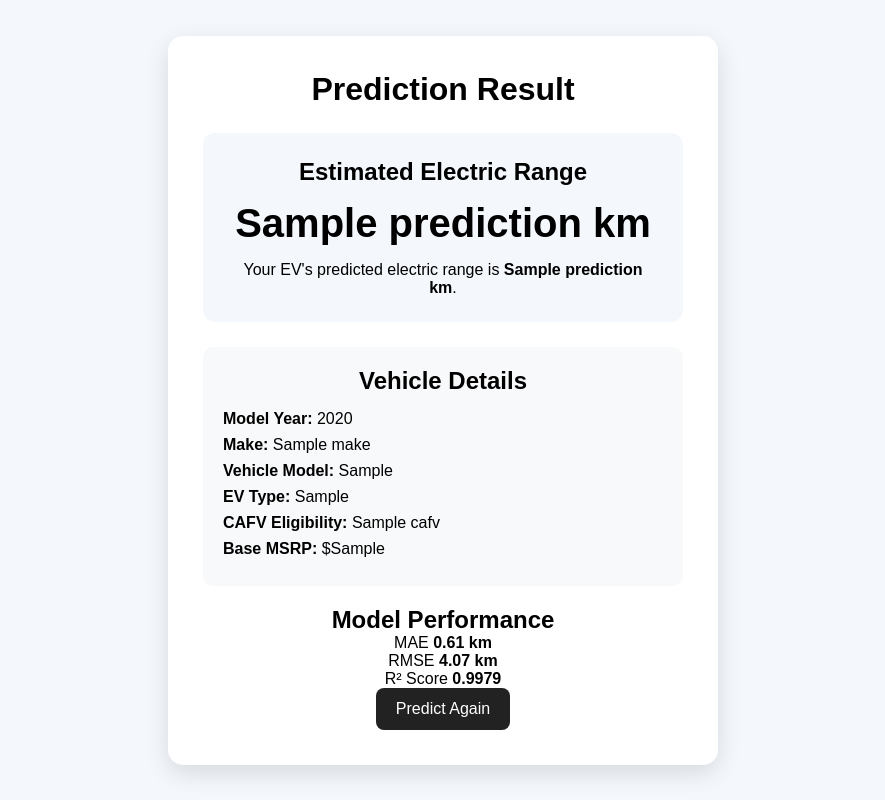
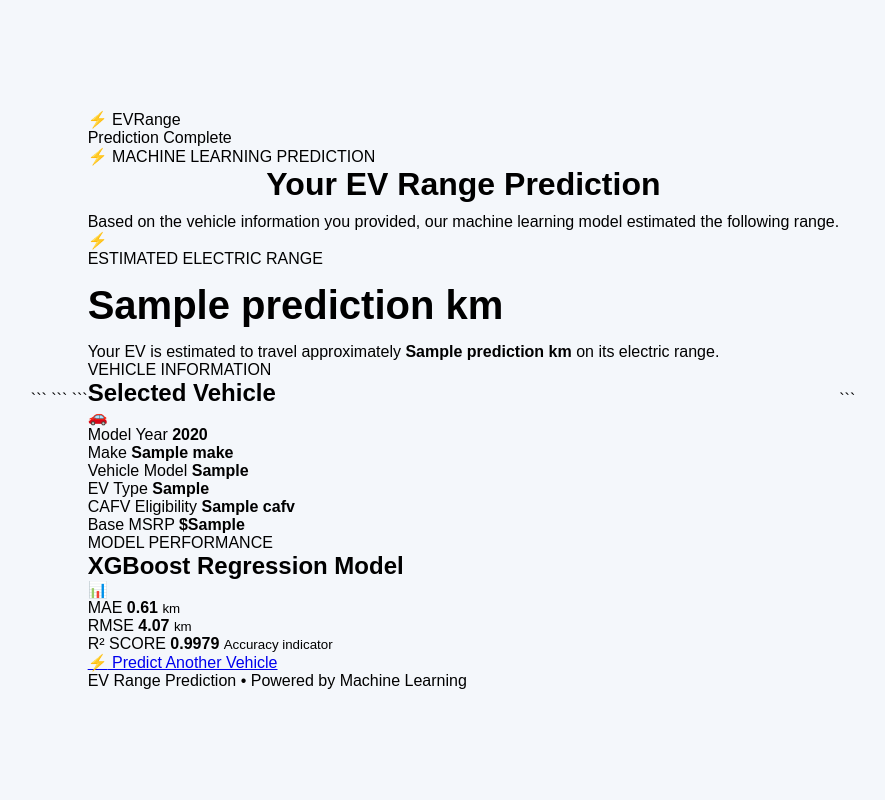
Before and after one commit to monikasmoni14/EV_Range_Prediction., a Flask app: template templates/result.html in a window 1280 px wide. Shown: the whole page, without its empty margins (197-1082 px from the left). Run offline with Flask 3, Linux system fonts and the light colour scheme; the template is opened without the code that fills it: most values are stand-ins (such as "Sample title", 1, 10 or a date in 2020); parts of the project's set-up code (start-up, migrations or seed data) failed here and were passed over.

Commit message:
Revamp EV prediction result page layout and styles
Updated the HTML structure and styling for the EV prediction result page, enhancing the user interface and experience.

````diff
--- a/templates/result.html
+++ b/templates/result.html
@@ -1,105 +1,222 @@
 <!DOCTYPE html>
+
 <html lang="en">
+
 <head>
     <meta charset="UTF-8">
     <meta name="viewport" content="width=device-width, initial-scale=1.0">
 
-    <title>Prediction Result</title>
+```
+<title>EV Prediction Result</title>
 
-    <link rel="stylesheet"
-          href="{{ url_for('static', filename='css/style.css') }}">
+<link rel="stylesheet"
+      href="{{ url_for('static', filename='css/style.css') }}">
+
+<link rel="preconnect" href="https://fonts.googleapis.com">
+<link rel="preconnect" href="https://fonts.gstatic.com" crossorigin>
+
+<link href="https://fonts.googleapis.com/css2?family=Inter:wght@400;500;600;700;800&display=swap"
+      rel="stylesheet">
+```
+
 </head>
 
 <body>
 
-    <div class="container result-container">
+```
+<div class="glow glow-one"></div>
+<div class="glow glow-two"></div>
 
-        <h1>Prediction Result</h1>
+<div class="page">
 
-        <!-- Prediction Result -->
-        <div class="result-box">
+    <!-- Header -->
+    <header class="header">
 
-            <h2>Estimated Electric Range</h2>
+        <div class="logo">
+            <span class="logo-icon">⚡</span>
+            <span>EV<span class="logo-green">Range</span></span>
+        </div>
 
-            <div class="range">
-                {{ prediction }} km
+        <div class="header-badge">
+            <span class="status-dot"></span>
+            Prediction Complete
+        </div>
+
+    </header>
+
+
+    <!-- Result Section -->
+    <main class="result-page">
+
+        <div class="result-title">
+
+            <div class="small-title">
+                ⚡ MACHINE LEARNING PREDICTION
             </div>
 
+            <h1>
+                Your EV Range
+                <span>Prediction</span>
+            </h1>
+
             <p>
-                Your EV's predicted electric range is
-                <strong>{{ prediction }} km</strong>.
+                Based on the vehicle information you provided,
+                our machine learning model estimated the following range.
             </p>
 
         </div>
 
 
-        <!-- Vehicle Details -->
-        <div class="vehicle-details">
+        <!-- Main Prediction -->
+        <section class="result-card">
 
-            <h2>Vehicle Details</h2>
+            <div class="result-icon">
+                ⚡
+            </div>
 
-            <p>
-                <strong>Model Year:</strong>
-                {{ model_year }}
+            <p class="result-label">
+                ESTIMATED ELECTRIC RANGE
             </p>
 
-            <p>
-                <strong>Make:</strong>
-                {{ make }}
+            <div class="range">
+                {{ prediction }}
+                <span>km</span>
+            </div>
+
+            <p class="result-description">
+                Your EV is estimated to travel approximately
+                <strong>{{ prediction }} km</strong>
+                on its electric range.
             </p>
 
-            <p>
-                <strong>Vehicle Model:</strong>
-                {{ vehicle_model }}
-            </p>
+        </section>
 
-            <p>
-                <strong>EV Type:</strong>
-                {{ vehicle_type }}
-            </p>
 
-            <p>
-                <strong>CAFV Eligibility:</strong>
-                {{ cafv }}
-            </p>
+        <!-- Vehicle Information -->
+        <section class="details-card">
 
-            <p>
-                <strong>Base MSRP:</strong>
-                ${{ base_msrp }}
-            </p>
+            <div class="section-heading">
+
+                <div>
+                    <p class="card-label">
+                        VEHICLE INFORMATION
+                    </p>
+
+                    <h2>Selected Vehicle</h2>
+                </div>
+
+                <div class="mini-icon">
+                    🚗
+                </div>
+
+            </div>
+
+
+            <div class="details-grid">
+
+                <div class="detail-item">
+                    <span>Model Year</span>
+                    <strong>{{ model_year }}</strong>
+                </div>
+
+                <div class="detail-item">
+                    <span>Make</span>
+                    <strong>{{ make }}</strong>
+                </div>
+
+                <div class="detail-item">
+                    <span>Vehicle Model</span>
+                    <strong>{{ vehicle_model }}</strong>
+                </div>
+
+                <div class="detail-item">
+                    <span>EV Type</span>
+                    <strong>{{ vehicle_type }}</strong>
+                </div>
+
+                <div class="detail-item">
+                    <span>CAFV Eligibility</span>
+                    <strong>{{ cafv }}</strong>
+                </div>
+
+                <div class="detail-item">
+                    <span>Base MSRP</span>
+                    <strong>${{ base_msrp }}</strong>
+                </div>
+
+            </div>
+
+        </section>
+
+
+        <!-- Model Performance -->
+        <section class="performance-card">
+
+            <div class="section-heading">
+
+                <div>
+                    <p class="card-label">
+                        MODEL PERFORMANCE
+                    </p>
+
+                    <h2>XGBoost Regression Model</h2>
+                </div>
+
+                <div class="mini-icon">
+                    📊
+                </div>
+
+            </div>
+
+
+            <div class="performance-grid">
+
+                <div class="metric">
+                    <span>MAE</span>
+                    <strong>0.61</strong>
+                    <small>km</small>
+                </div>
+
+                <div class="metric">
+                    <span>RMSE</span>
+                    <strong>4.07</strong>
+                    <small>km</small>
+                </div>
+
+                <div class="metric highlight">
+                    <span>R² SCORE</span>
+                    <strong>0.9979</strong>
+                    <small>Accuracy indicator</small>
+                </div>
+
+            </div>
+
+        </section>
+
+
+        <!-- Buttons -->
+        <div class="result-actions">
+
+            <a href="/" class="predict-again">
+                <span>⚡</span>
+                Predict Another Vehicle
+            </a>
 
         </div>
 
-
-        <!-- Model Performance -->
-        <div class="performance-box">
-
-            <h2>Model Performance</h2>
-
-            <div class="performance-item">
-                <span>MAE</span>
-                <strong>0.61 km</strong>
-            </div>
-
-            <div class="performance-item">
-                <span>RMSE</span>
-                <strong>4.07 km</strong>
-            </div>
-
-            <div class="performance-item">
-                <span>R² Score</span>
-                <strong>0.9979</strong>
-            </div>
-
-        </div>
+    </main>
 
 
-        <!-- Back Button -->
-        <a href="/" class="back-button">
-            Predict Again
-        </a>
+    <footer>
 
-    </div>
+        <span>EV Range Prediction</span>
+        <span>•</span>
+        <span>Powered by Machine Learning</span>
+
+    </footer>
+
+</div>
+```
 
 </body>
 </html>
````
